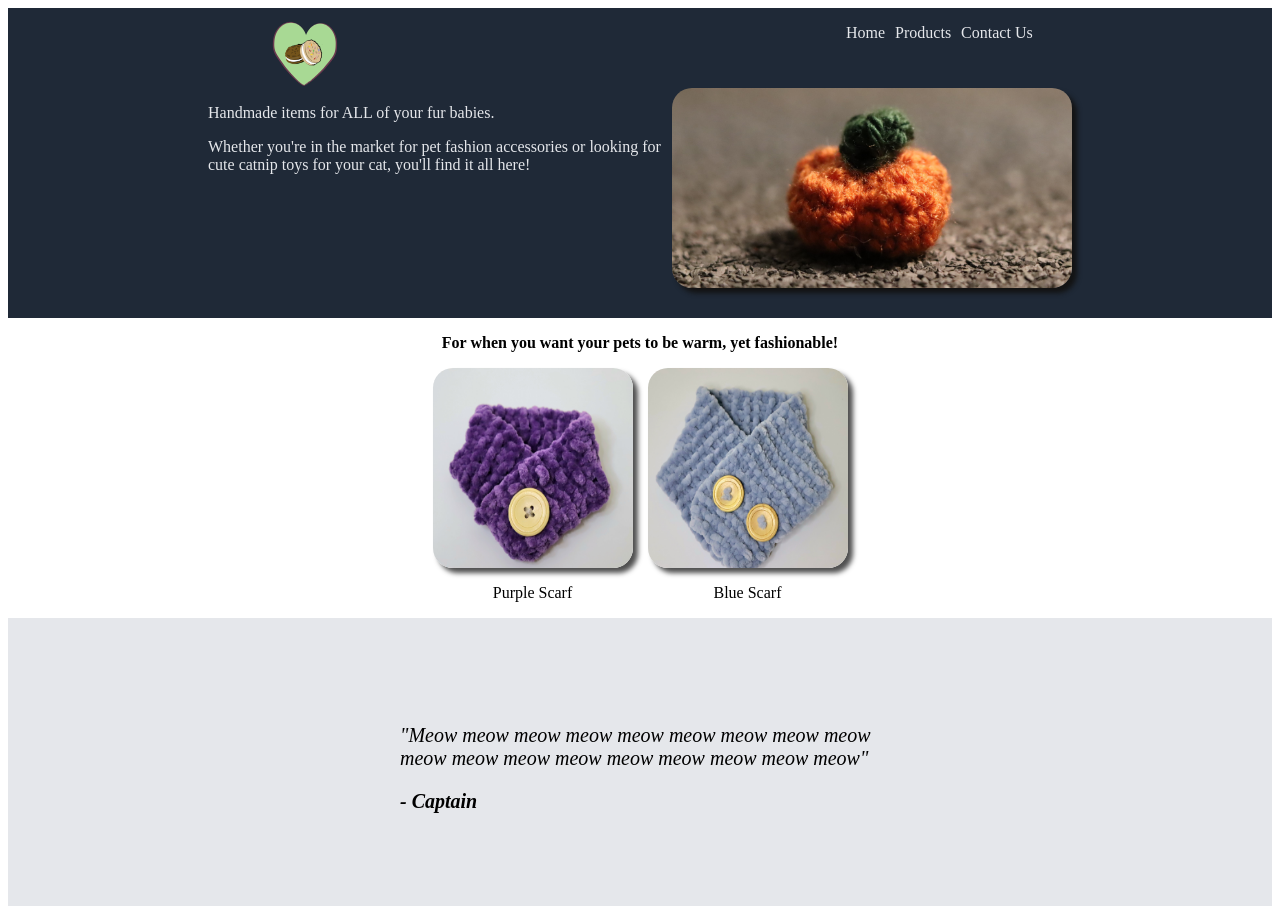
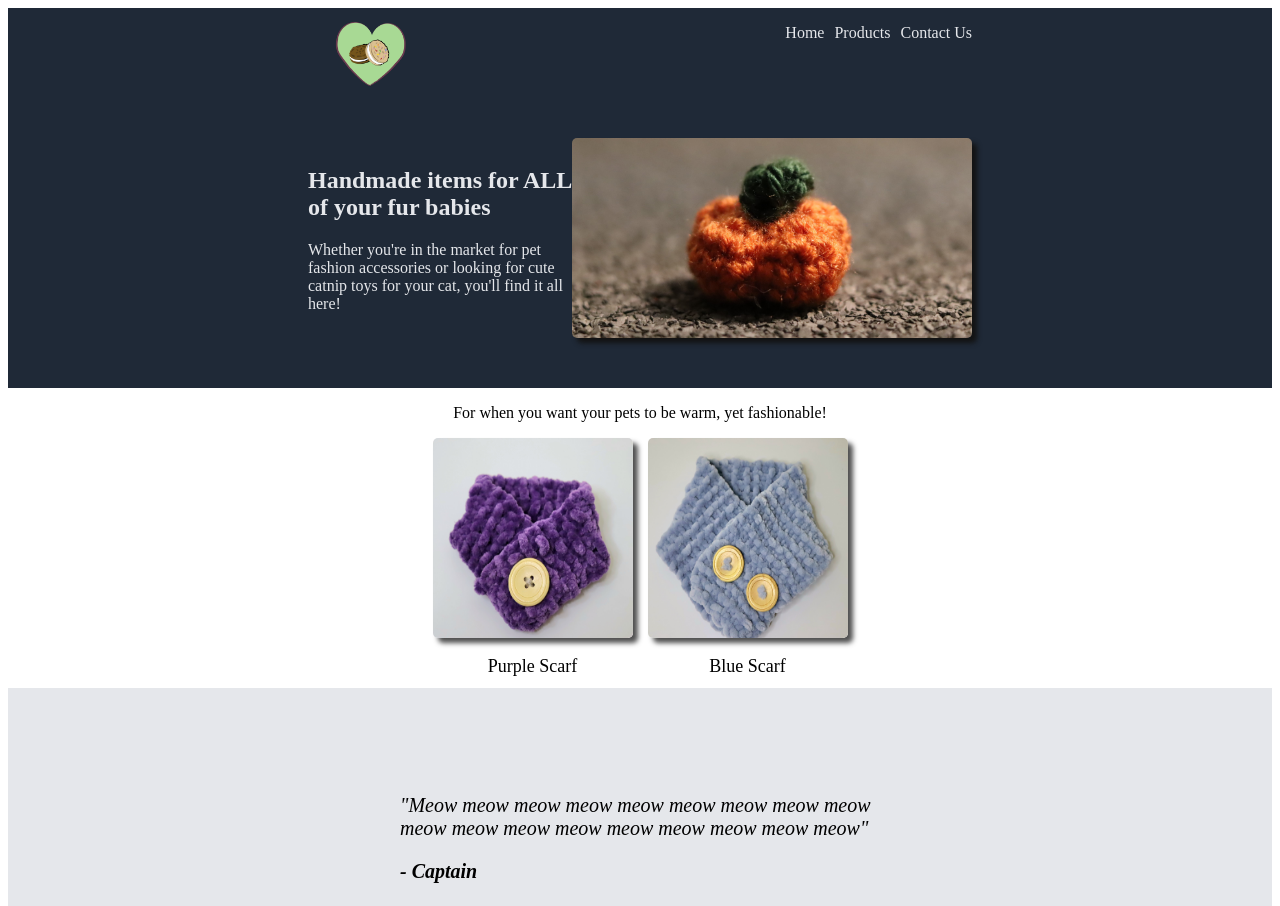
Before and after one commit to TamirraBrown/Landing-Page, a plain HTML site: page index.html in a window 1280 px wide. Shown: the top 906 px of the page. Drawn offline with Linux system fonts and the light colour scheme.

Commit message:
Update padding for section one and two

```diff
--- a/index.html
+++ b/index.html
@@ -21,14 +21,14 @@
 
     <div class="sectionTwo">
         <div class="infoTextS2">
-            <p>Handmade items for ALL of your fur babies.</p>
+            <h2>Handmade items for ALL of your fur babies</h2>
             <p>Whether you're in the market for pet fashion accessories or looking for cute catnip toys for your cat, you'll find it all here!</p>
         </div>
         <img class="S2Image" src="Images\pumpkinOne.jpg" alt="Photo of a small crocheted pumpkin shaped cat toy">
     </div>
 
     <div class="sectionThree">
-        <p id="infoTextS3"><strong>For when you want your pets to be warm, yet fashionable!</strong> </p>
+        <p id="infoTextS3">For when you want your pets to be warm, yet fashionable!</p>
         <div class="sec3txt">
             <div class="itemOne">
                 <img class="lPImages" src="Images\purple-scarf.jpg" alt="Photo of a purple knitted scarf">
--- a/style-sheet.css
+++ b/style-sheet.css
@@ -2,7 +2,9 @@
     display: flex;
     background-color: #1F2937;
     color:#E5E7EB;
-    justify-content: space-AROUND;
+    justify-content: space-between;
+    padding-left: 300px;
+    padding-right: 300px;
 
 
 }
@@ -18,18 +20,19 @@
     display: flex;
     background-color: #1F2937;
     flex-direction: row;
-    justify-items: center;
+    justify-content: space-between;
+    padding-left: 300px;
+    padding-right: 300px;
+    align-items: center;
     color:#E5E7EB;
-    min-height: 100px;
-    padding-left: 200px;
-    padding-right: 200px;
-    padding-bottom: 30px;
+    height: 300px;
+
 }
 
 .S2Image {
     height: 200px;
     width: 400px;
-    border-radius: 20px;
+    border-radius: 5px;
     box-shadow: 5px 5px 5px rgb(19, 19, 19);
 }
 
@@ -37,7 +40,7 @@
     display: flex;
     flex-direction: column;
     align-items: center;
-    min-height: auto;
+    height: 300px;
 
 
 
@@ -48,6 +51,7 @@
     display: flex;
     align-self: center;
     gap: 15px;
+    font-size: 18px;
 
 
 }
@@ -95,7 +99,7 @@
 .lPImages {
     width: 200px;
     height: 200px;
-    border-radius: 20px;
+    border-radius: 5px;
     box-shadow: 5px 5px 5px rgb(80, 80, 80);
 }
 
@@ -113,7 +117,7 @@
 }
 
 .siteLogo {
-    width: 120px;
+    width: 130px;
     height: 80px;
 }
 
```
